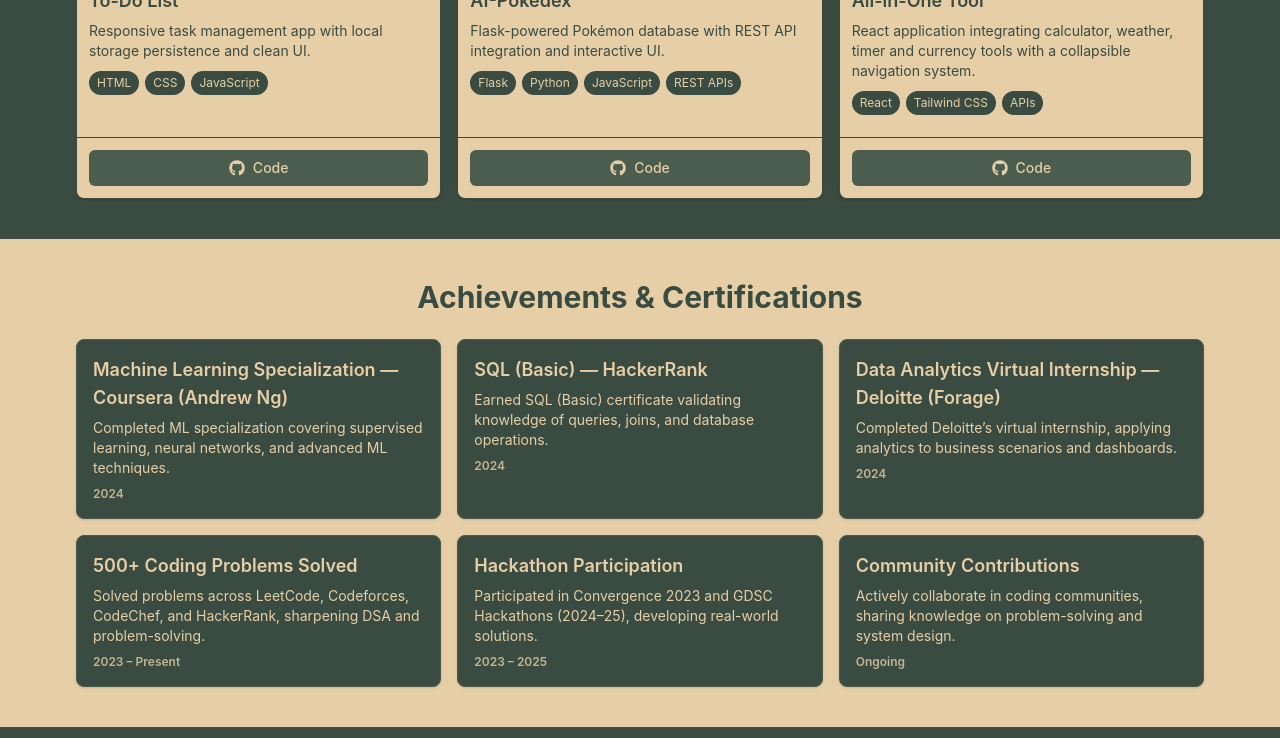
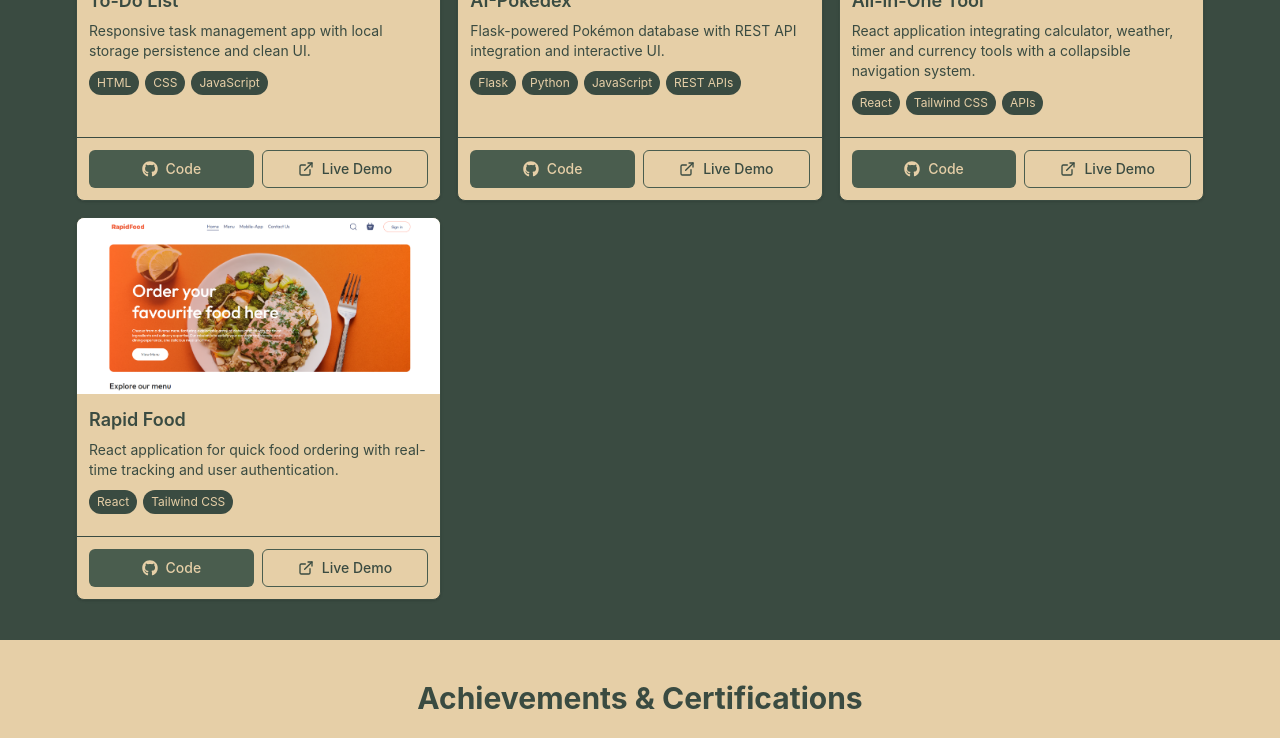
Before and after one commit to LonelyDreamer005/my-portfolio, a React (Vite) app: page / in a window 1280 px wide. Shown: the part 2262-3000 px from the top of the page. Built offline with nearby package versions, Linux system fonts and the light colour scheme.

Commit message:
Added few changes

```diff
--- a/src/components/Projects.jsx
+++ b/src/components/Projects.jsx
@@ -2,6 +2,7 @@
 import todoImage from '../assets/images/To_Do.png';
 import pokedexImage from '../assets/images/ai_pokedex.png';
 import mixDesk from '../assets/images/mixDesk.png';
+import rpdfood from '../assets/images/rapid_food.png';
 import { FaGithub } from 'react-icons/fa';
 import { FiExternalLink } from 'react-icons/fi';
 
@@ -25,7 +26,7 @@
       description: "Responsive task management app with local storage persistence and clean UI.",
       image: todoImage,
       github: "https://github.com/LonelyDreamer005/To_do",
-      demo: "https://lonelydreamer005.github.io/To_do/", // Replace with actual demo when available
+      demo: "https://to-do-one-black-81.vercel.app/", // Replace with actual demo when available
       tech: ['HTML', 'CSS', 'JavaScript'],
       features: [
         "Task creation and deletion",
@@ -55,13 +56,29 @@
       description: "React application integrating calculator, weather, timer and currency tools with a collapsible navigation system.",
       image: mixDesk,
       github: "https://github.com/LonelyDreamer005/calc-weather-currency",
-      demo: "https://github.com/LonelyDreamer005/calc-weather-currency", // Replace with actual demo when available
+      demo: "https://calc-weather-currency.vercel.app/", // Replace with actual demo when available
       tech: ['React', 'Tailwind CSS', 'APIs'],
       features: [
         "Multi-functional calculator",
         "Weather forecast integration",
         "Currency converter with live rates",
         "Timer with notifications",
+        "Unified sidebar navigation"
+      ]
+    },
+    {
+      id: 'rapid-food',
+      title: "Rapid Food",
+      description: "React application for quick food ordering with real-time tracking and user authentication.",
+      image: rpdfood,
+      github: "https://github.com/LonelyDreamer005/rapid-food",
+      demo: "https://rapid-food.vercel.app/", // Replace with actual demo when available
+      tech: ['React', 'Tailwind CSS'],
+      features: [
+        "Real-time order tracking",
+        "User authentication",
+        "Responsive design",
+        "Intuitive UI/UX",
         "Unified sidebar navigation"
       ]
     }
@@ -78,7 +95,7 @@
   return (
     <section id="projects" className="py-10" style={{ backgroundColor: colors.feldgrau }}>
       <div className="max-w-6xl mx-auto px-3">
-        <h2 className="text-2xl md:text-3xl font-bold text-center mb-6" style={{ color: colors.wheat }}>Featured Projects</h2>
+        <h2 className="text-2xl md:text-3xl font-bold text-center mb-6" style={{ color: colors.wheat }}>Projects</h2>
         <div className="grid grid-cols-1 md:grid-cols-2 lg:grid-cols-3 gap-4">
           {projects.map((project) => (
             <div
@@ -135,8 +152,29 @@
                     <FaGithub size={16} />
                     <span>Code</span>
                   </a>
-
-
+                  <a
+                    href={project.demo}
+                    target="_blank"
+                    rel="noopener noreferrer"
+                    aria-label={`View live demo of ${project.title}`}
+                    className="flex items-center justify-center gap-2 flex-1 py-2 px-3 text-sm font-medium rounded-md transition-colors border"
+                    style={{
+                      backgroundColor: 'transparent',
+                      color: colors.darkText,
+                      borderColor: colors.accentGreen
+                    }}
+                    onMouseOver={(e) => {
+                      e.currentTarget.style.backgroundColor = colors.feldgrau;
+                      e.currentTarget.style.color = colors.wheat;
+                    }}
+                    onMouseOut={(e) => {
+                      e.currentTarget.style.backgroundColor = 'transparent';
+                      e.currentTarget.style.color = colors.darkText;
+                    }}
+                  >
+                    <FiExternalLink size={16} />
+                    <span>Live Demo</span>
+                  </a>
                 </div>
               </div>
             </div>
```
Also changed, not shown: src/assets/images/rapid_food.png (added).
